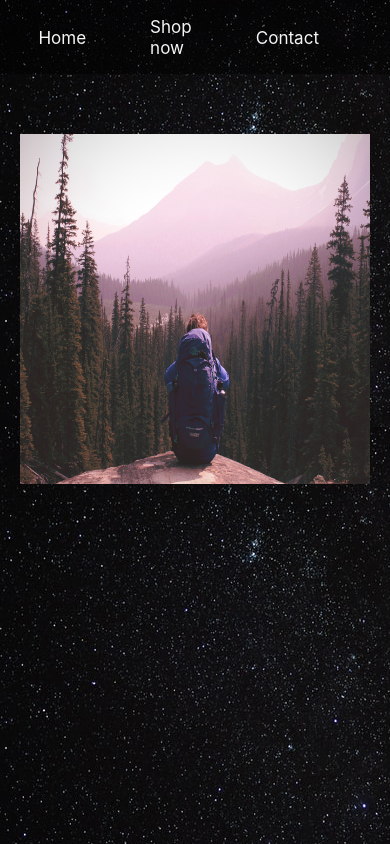
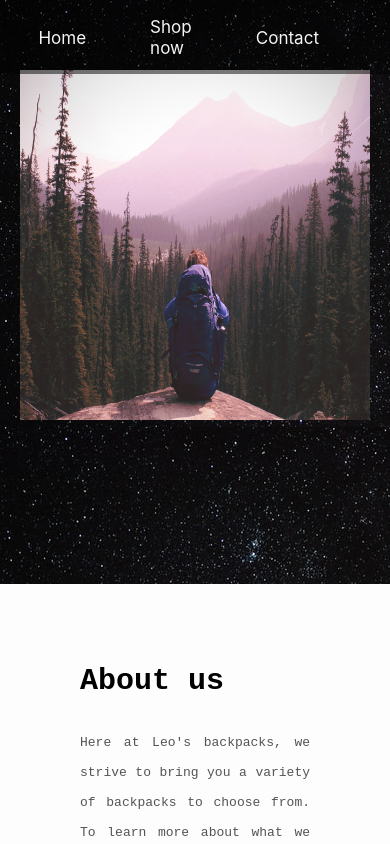
Before and after one commit to LRiley-tech/eCommerce-2.0, a React (Create React App) app: page / in a window 390 px wide. Shown: the top 844 px of the page. Built offline with nearby package versions, Linux system fonts and the light colour scheme; some icons are missing; a small style sheet from the web is missing.

Commit message:
Fixed error

```diff
--- a/src/static/App.css
+++ b/src/static/App.css
@@ -179,7 +179,7 @@ nav a {
     padding-right: 150px !important;
   }
   .container {
-    padding: 8.375rem 1.25rem;
+    padding: 7.375rem 1.25rem;
     height: 950px;
   }
 }
@@ -208,6 +208,10 @@ nav a {
   }
   .grid__filter {
     padding: 0 !important;
+  }
+  .container{
+    height: 100%;
+    padding: 4.375rem 1.25rem;
   }
 }
 
```
